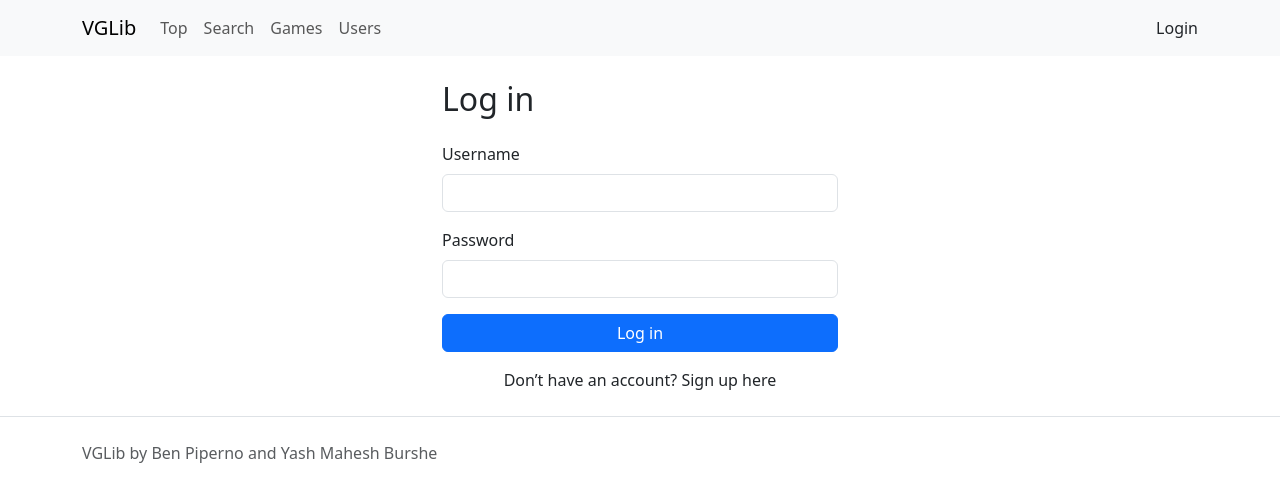
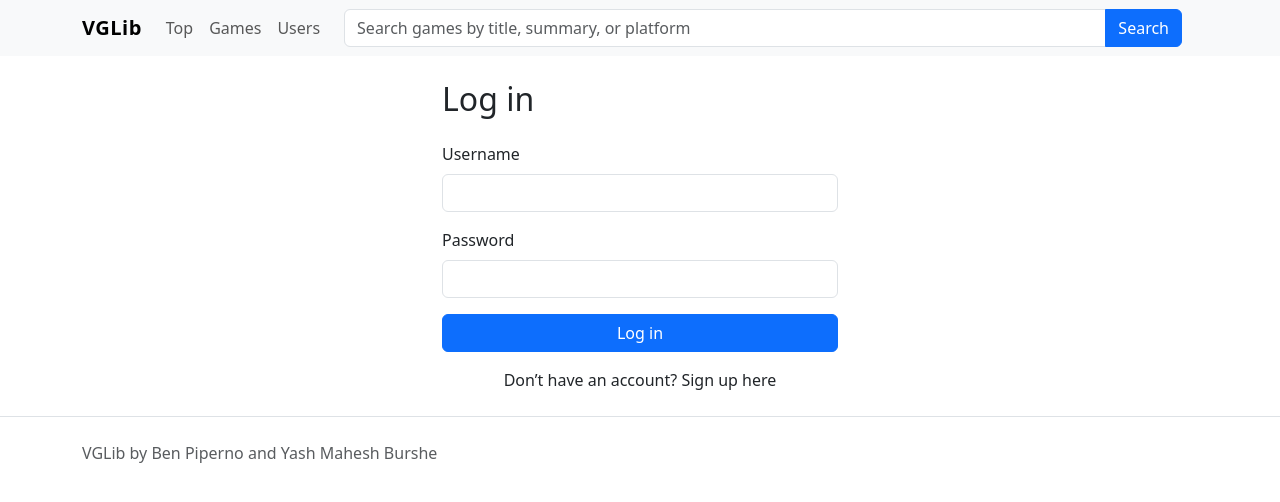
Before and after one commit to yashburshe/VGLib, a React (Vite) app in the folder frontend/: page /login in a window 1280 px wide. Shown: the top 502 px of the page. Built offline with nearby package versions, Linux system fonts and the light colour scheme; no server answers.

Commit message:
updated nav bar to include search bar directly
Fixed logout function

```diff
--- a/frontend/src/components/Nav.jsx
+++ b/frontend/src/components/Nav.jsx
@@ -3,21 +3,28 @@ import { PersonCircle } from "react-bootstrap-icons";
 import { useNavigate } from "react-router";
 import { useLocation } from "react-router";
 
+import { logout } from "../js/user.js";
 import { useUser } from "./UserContext.jsx";
+
+import "../css/navBar.css";
+import SearchBar from "./SearchBar.jsx";
 
 export default function NavBar() {
   const navigate = useNavigate();
   const location = useLocation();
   const { user, setUser } = useUser();
 
+  const isSearchPage = location.pathname === "/search";
+  const isLoginPage = location.pathname === "/login";
+  const accountLabel = user?.username ?? "My Account";
+
   const onLogout = () => {
     setUser(null);
     navigate("/login");
   };
 
-  function userProfileIcon() {
-    if (!user || location.pathname === "/login") return null;
-    return user.profile_picture_url &&
+  const UserIcon = () => {
+    return user?.profile_picture_url &&
       user.profile_picture_url.trim() !== "" ? (
       <Image
         src={user.profile_picture_url}
@@ -26,52 +33,61 @@ export default function NavBar() {
         className="icon"
       />
     ) : (
-      <PersonCircle
-        size={20}
-        style={{ marginRight: "6px", marginBottom: "2px" }}
-        className="icon"
-      />
+      <PersonCircle className="icon" alt="user profile icon" />
     );
-  }
+  };
 
-  function userProfileLink() {
-    if (!user || location.pathname === "/login") {
-      return <Nav.Link href="/login">Login</Nav.Link>;
-    }
+  const AccountDropdown = () => {
+    if (isLoginPage) return <></>;
+    else if (!user)
       return (
+        <Nav>
+          <Nav.Link href="/login">Log in</Nav.Link>
+        </Nav>
+      );
+    else
+      return (
+        <Nav>
           <NavDropdown
             title={
               <span className="d-inline-flex align-items-center gap-2">
                 {user.username}
-            {userProfileIcon()}
+                <UserIcon />
               </span>
             }
             align="end"
           >
             <NavDropdown.Item href="/profile">My Profile</NavDropdown.Item>
             <NavDropdown.Divider />
-        <NavDropdown.Item onClick={onLogout}>Log Out</NavDropdown.Item>
+            <NavDropdown.Item href="/logout">Log Out</NavDropdown.Item>
           </NavDropdown>
+        </Nav>
       );
-  }
+  };
 
-  const accountLabel =
-    user && user.username !== "" ? user.username : "My Account";
   return (
-    <Navbar expand="lg" className="bg-body-tertiary">
+    <Navbar expand="lg" bg="light">
       <Container>
         <Navbar.Brand href="/">VGLib</Navbar.Brand>
-        <Navbar.Toggle aria-controls="basic-navbar-nav" />
-        <Navbar.Collapse id="basic-navbar-nav">
+        <Navbar.Toggle aria-controls="nav" />
+
+        <Navbar.Collapse id="nav">
+          {/* LEFT LINKS */}
           <Nav className="me-auto">
-            {" "}
-            {/* Left aligned*/}
             <Nav.Link href="/top">Top</Nav.Link>
-            <Nav.Link href="/search">Search</Nav.Link>
             <Nav.Link href="/games">Games</Nav.Link>
             <Nav.Link href="/users">Users</Nav.Link>
           </Nav>
-          {userProfileLink()}
+
+          {/* CENTER SEARCH BAR — expands fully */}
+          {!isSearchPage && (
+            <div className="flex-grow-1 d-flex align-items-center mx-3">
+              <SearchBar />
+            </div>
+          )}
+
+          {/* RIGHT ACCOUNT DROPDOWN */}
+          <AccountDropdown />
         </Navbar.Collapse>
       </Container>
     </Navbar>
--- a/frontend/src/components/SearchBar.jsx
+++ b/frontend/src/components/SearchBar.jsx
@@ -17,20 +17,18 @@ export default function SearchBar() {
   };
 
   return (
-    <section className="mb-5">
-      <Form onSubmit={onSearch}>
+    <Form inline="true" onSubmit={onSearch} className="w-100">
       <InputGroup>
         <Form.Control
           type="search"
           placeholder="Search games by title, summary, or platform"
           value={searchText}
           onChange={(e) => setSearchText(e.target.value)}
-          />
+        ></Form.Control>
         <Button type="submit" variant="primary">
           Search
         </Button>
       </InputGroup>
     </Form>
-    </section>
   );
 }
--- /dev/null
+++ b/frontend/src/css/navBar.css
@@ -0,0 +1,61 @@
+.icon {
+  width: 22px;
+  height: 22px;
+  object-fit: cover;
+  display: inline-block;
+  margin-bottom: 2px;
+}
+
+.navbar-brand {
+  font-weight: 600;
+  letter-spacing: 0.5px;
+}
+
+.navbar .nav-link,
+.navbar .dropdown-toggle {
+  display: flex;
+  align-items: center;
+  gap: 6px;
+}
+
+.navbar .dropdown-menu {
+  padding: 0.5rem 0;
+  font-size: 1.1rem;
+  min-width: 200px;
+}
+
+.navbar .dropdown-item {
+  padding: 0.75rem 1.25rem;
+}
+
+.navbar .dropdown-item:hover {
+  background-color: #f0f0f0;
+}
+
+/* Make the search bar expand to fill horizontal space */
+.navbar .search-bar-container {
+  flex-grow: 1; /* Take all available width */
+  max-width: 500px; /* Prevent it from becoming absurdly wide */
+  margin-left: 1rem;
+  margin-right: 1rem;
+
+  display: flex; /* Ensures vertical alignment */
+  align-items: center; /* Aligns with nav links */
+}
+
+/* Ensure the input stretches fully */
+.navbar .search-bar-container .form-control {
+  width: 100%;
+}
+
+/* Remove bottom margin added by Bootstrap spacing utilities */
+.navbar .search-bar-container.mb-5 {
+  margin-bottom: 0;
+}
+
+@media (max-width: 992px) {
+  .navbar .search-bar-container {
+    max-width: 100%;
+    margin: 0.75rem 0;
+  }
+}
--- a/frontend/src/js/user.js
+++ b/frontend/src/js/user.js
@@ -31,6 +31,14 @@ export async function login(username, password) {
     console.warn("login failed");
     return false;
   }
+}
+
+export async function logout() {
+  const response = await makeAuthReq("/api/user/logout", "POST");
+  if (!response.success) {
+    console.error("Error when attempting to logout. Please try again");
+  }
+  return response.success;
 }
 
 export async function register(username, password) {
--- a/frontend/src/pages/HomePage.jsx
+++ b/frontend/src/pages/HomePage.jsx
@@ -50,7 +50,6 @@ function App() {
 
   return (
     <Container className="mt-4">
-      <SearchBar />
       <section>
         <div className="d-flex justify-content-between align-items-center mb-3">
           <h2 className="mb-0">Top Games</h2>
```
Also changed, not shown: 1 other file (tests, documents, lock files or other folders). Lines whose indentation alone changed are shown as unchanged.
